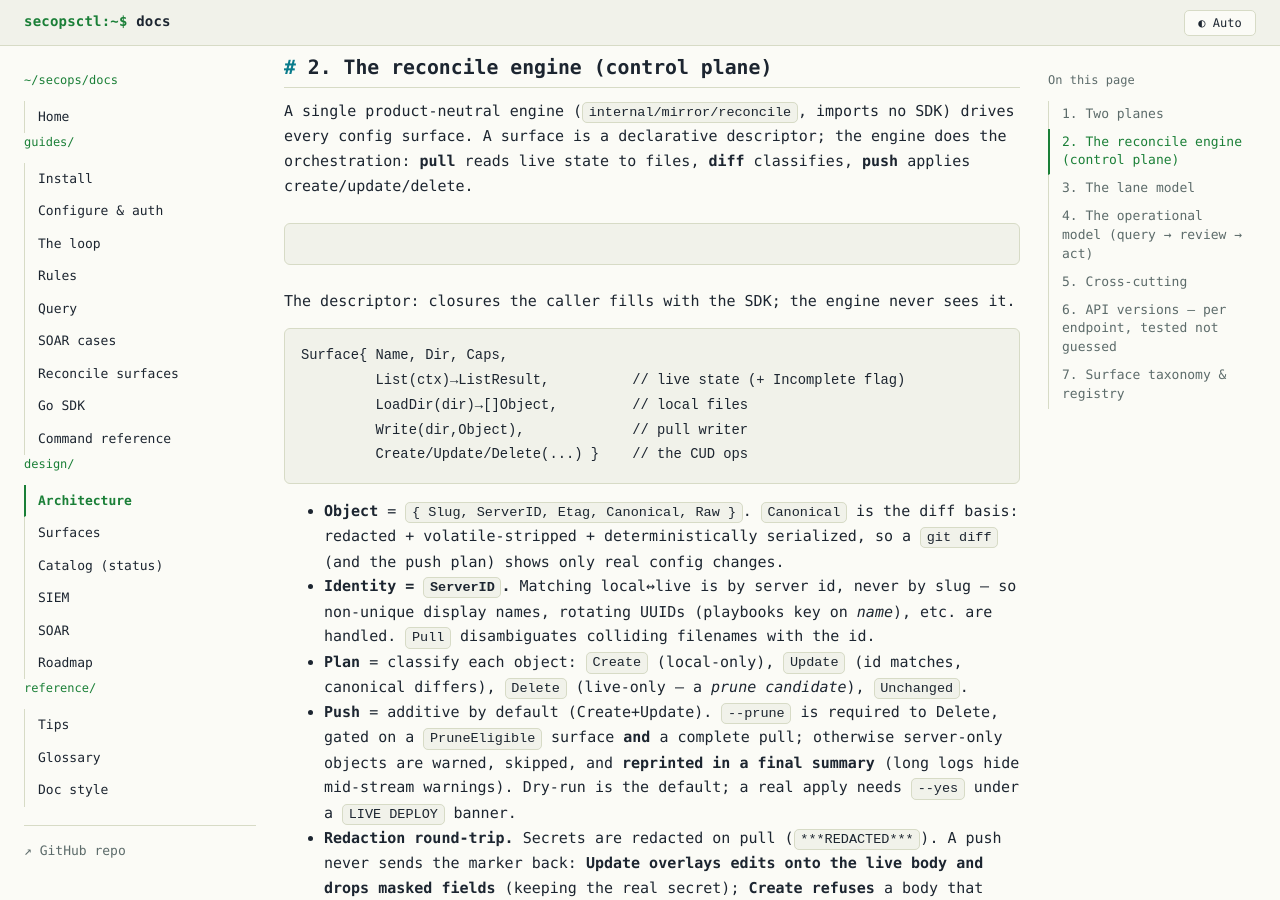
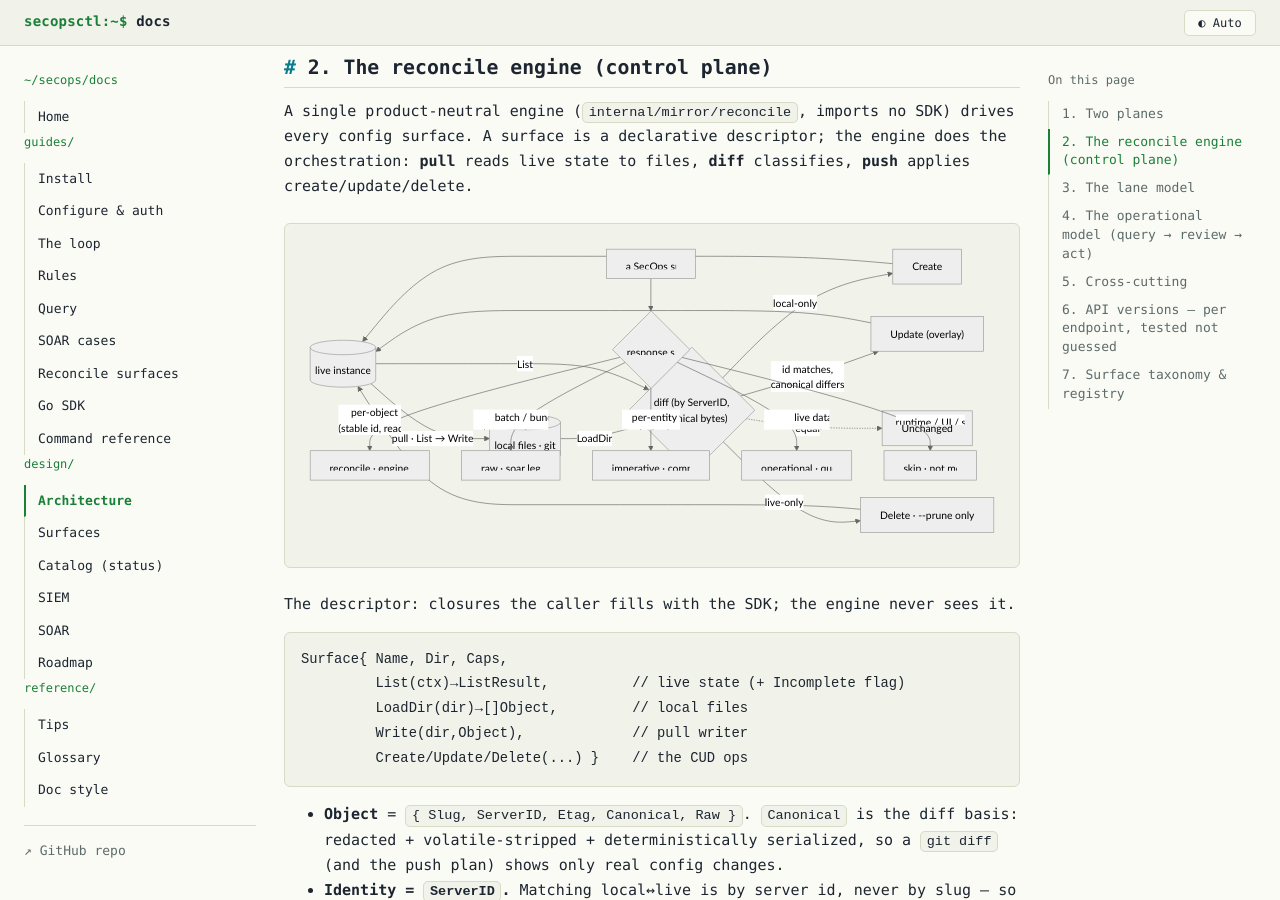
Before and after one commit to dannyota/secops, a Jekyll site: the page built from docs/design/architecture.md, in a window 1280 px wide and 900 px high, scrolled down 697 px. Built offline with Jekyll 4.4.1, drawn with Linux system fonts in a browser that asks for light colours; our own code applies the rules of GitHub Pages for plain Markdown files.

Commit message:
docs: fix Mermaid hexagon nodes that Jekyll Liquid strips
The hexagon node shape `id{{"label"}}` collides with Liquid's `{{ }}` output
tag, so Jekyll strips it before the page renders and Mermaid reports a syntax
error on the site (it parses fine on GitHub, which runs no Liquid). Switch the
two affected nodes to the rhombus shape `id{"label"}` (single braces, Liquid-safe)
and document the rule in the style guide.

```diff
--- a/docs/design/architecture.md
+++ b/docs/design/architecture.md
@@ -32,7 +32,7 @@ flowchart LR
   files[("local files · git")]
   live -- "pull · List → Write" --> files
   files -- "LoadDir" --> plan
-  live -- "List" --> plan{{"diff (by ServerID,<br/>canonical bytes)"}}
+  live -- "List" --> plan{"diff (by ServerID,<br/>canonical bytes)"}
   plan -- "local-only" --> c["Create"]
   plan -- "id matches,<br/>canonical differs" --> u["Update (overlay)"]
   plan -- "live-only" --> d["Delete · --prune only"]
```
Also changed, not shown: docs/STYLE.md (+8 -0 lines), docs/tips/01-secops-as-code.md (+1 -1 lines).
